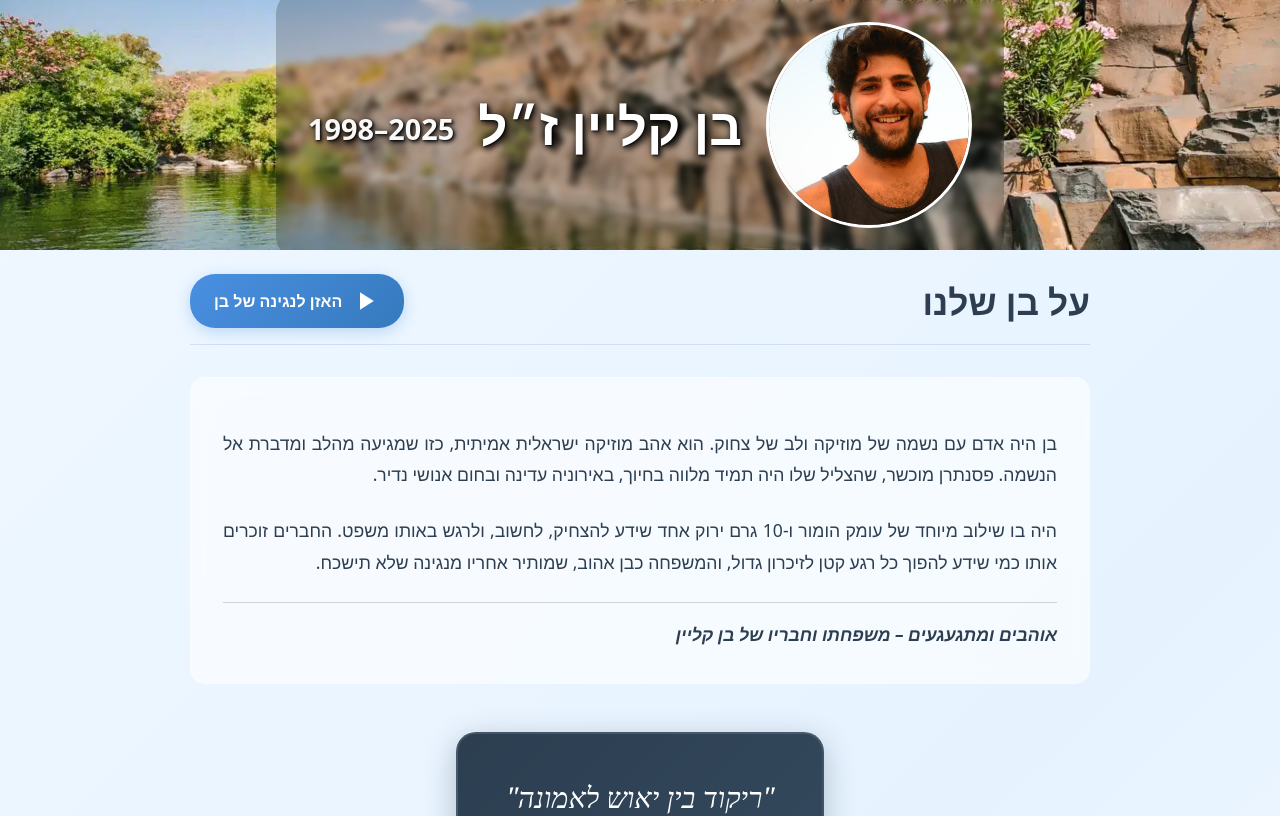
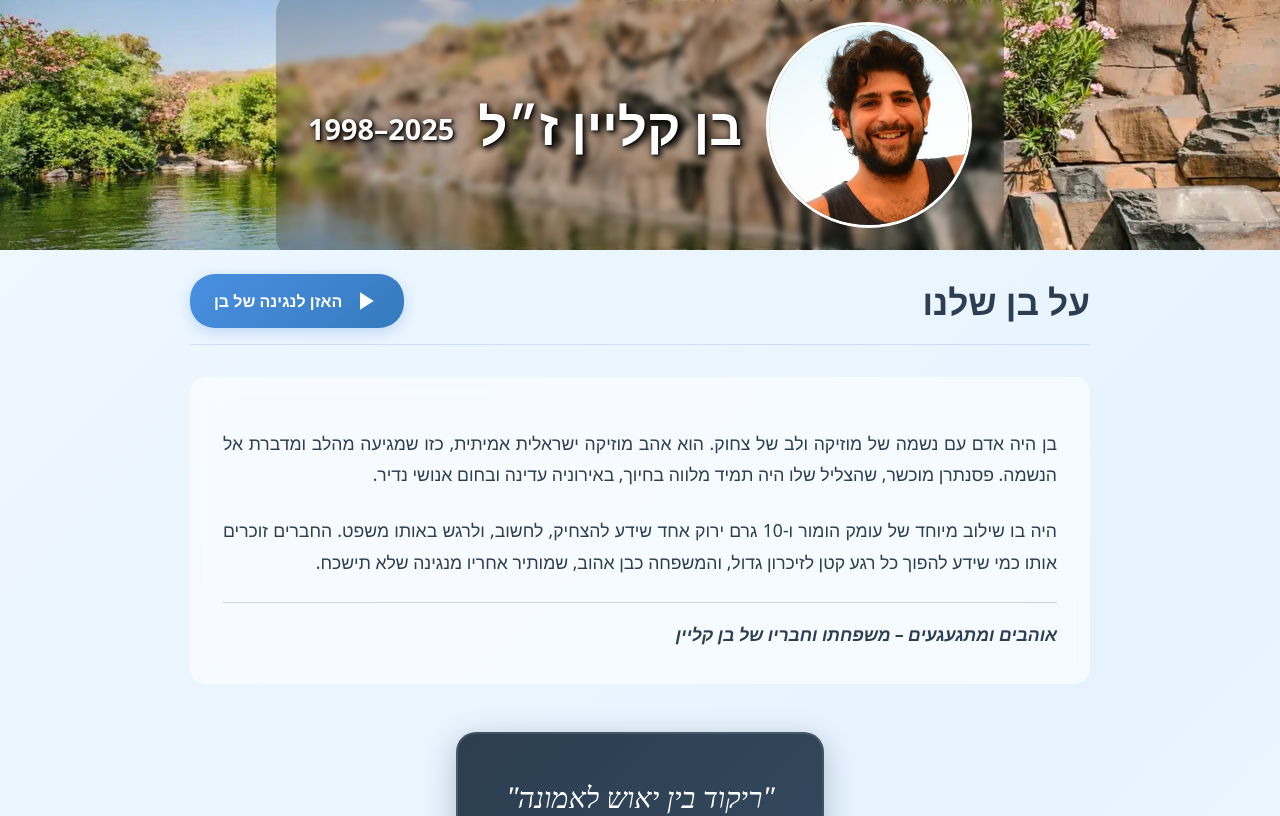
Before and after one commit to tamirre7/memorial-page, a React (Vite) app: page / in a window 1280 px wide. Shown: the top 816 px of the page. Built offline with nearby package versions, Linux system fonts and the light colour scheme; no server answers; the database is empty.

Commit message:
fix portrait position

```diff
--- a/src/components/Hero/Hero.css
+++ b/src/components/Hero/Hero.css
@@ -66,7 +66,7 @@
   border-radius: 50%;
   border: 3px solid #fff;
   object-fit: cover;
-  object-position: center 15%;
+  object-position: center 0%;
 }
 
 @media (max-width: 768px) {
```
